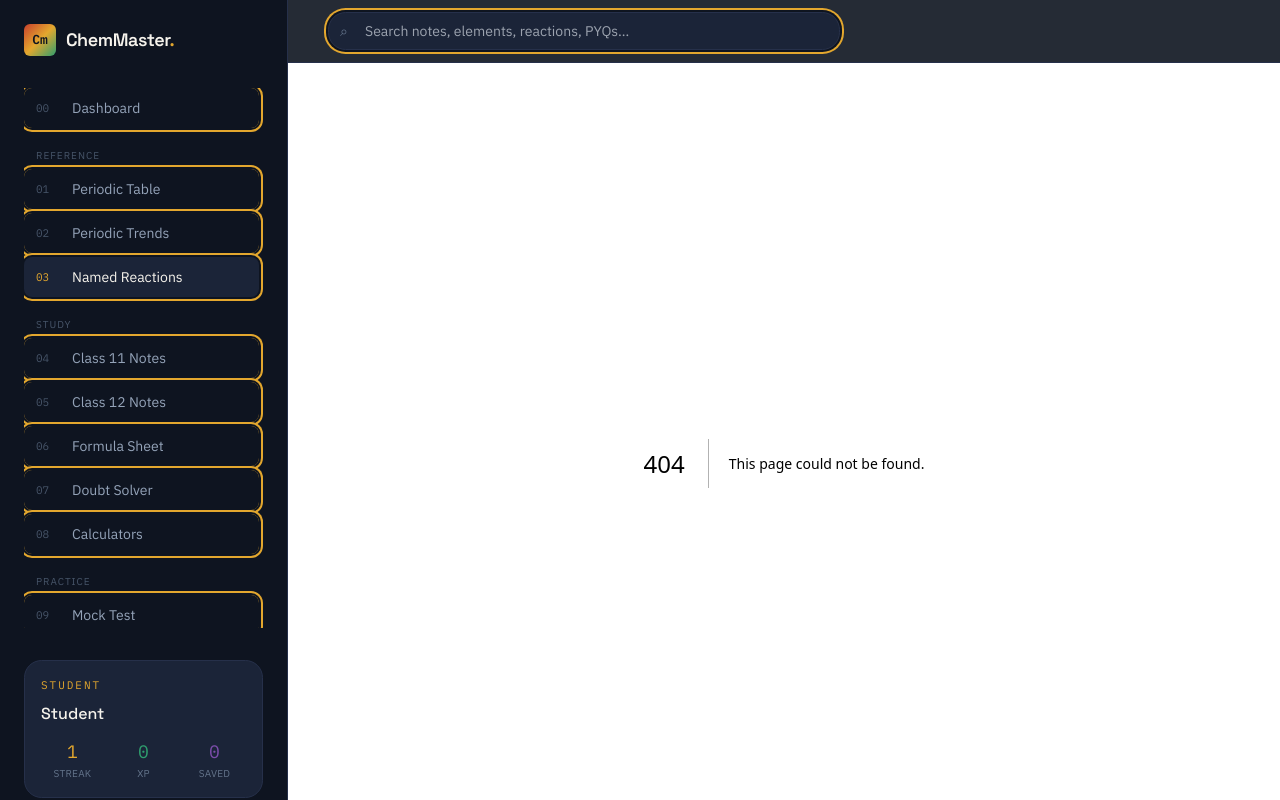
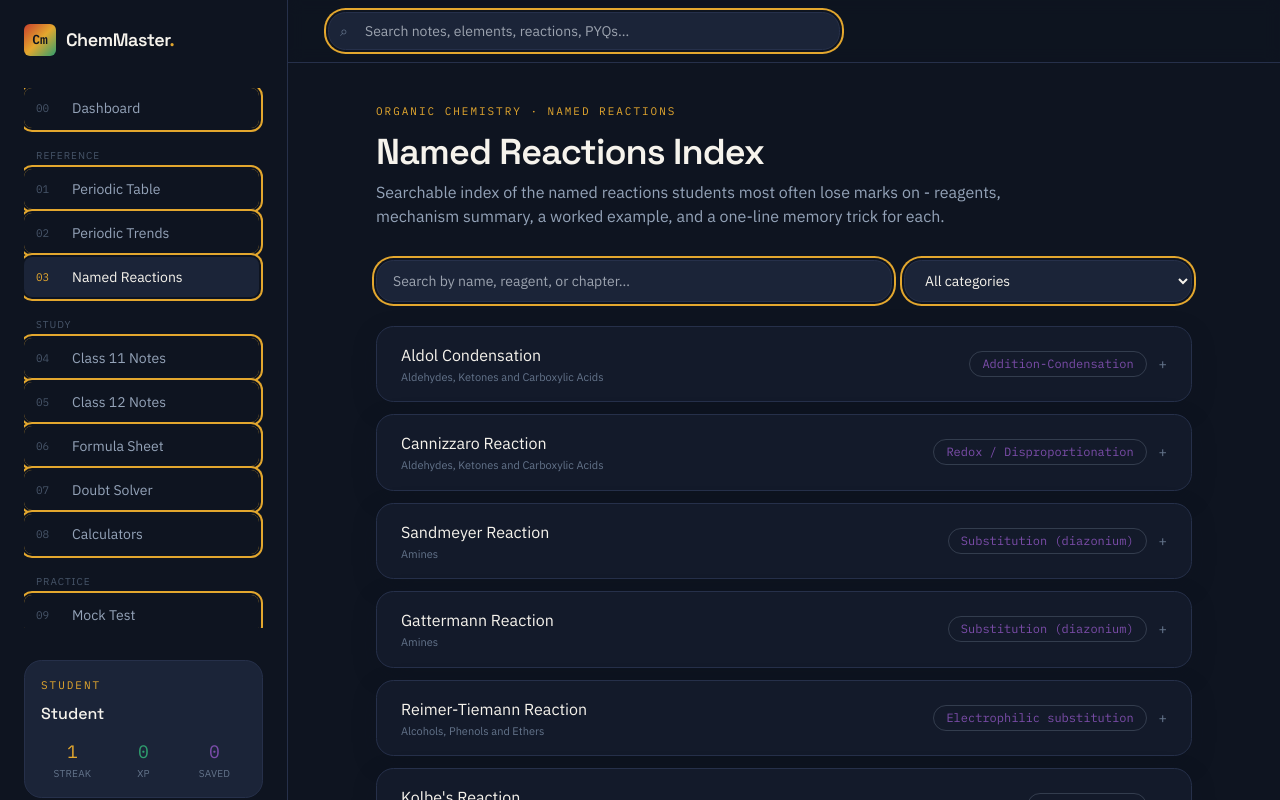
Before and after one commit to Krishgarg2708/ChemMaster-AI, a Next.js app: page /named-reactions in a window 1280 px wide. Before the commit this address had no page. Shown: the top 800 px of the page. Built offline with nearby package versions, Linux system fonts and the light colour scheme.

Commit message:
Add files via upload

```diff
--- /dev/null
+++ b/app/named-reactions/page.js
@@ -0,0 +1,7 @@
+import NamedReactionsIndex from "@/components/NamedReactionsIndex";
+
+export const metadata = { title: "Named Reactions — ChemMaster AI" };
+
+export default function NamedReactionsPage() {
+  return <NamedReactionsIndex />;
+}
```
